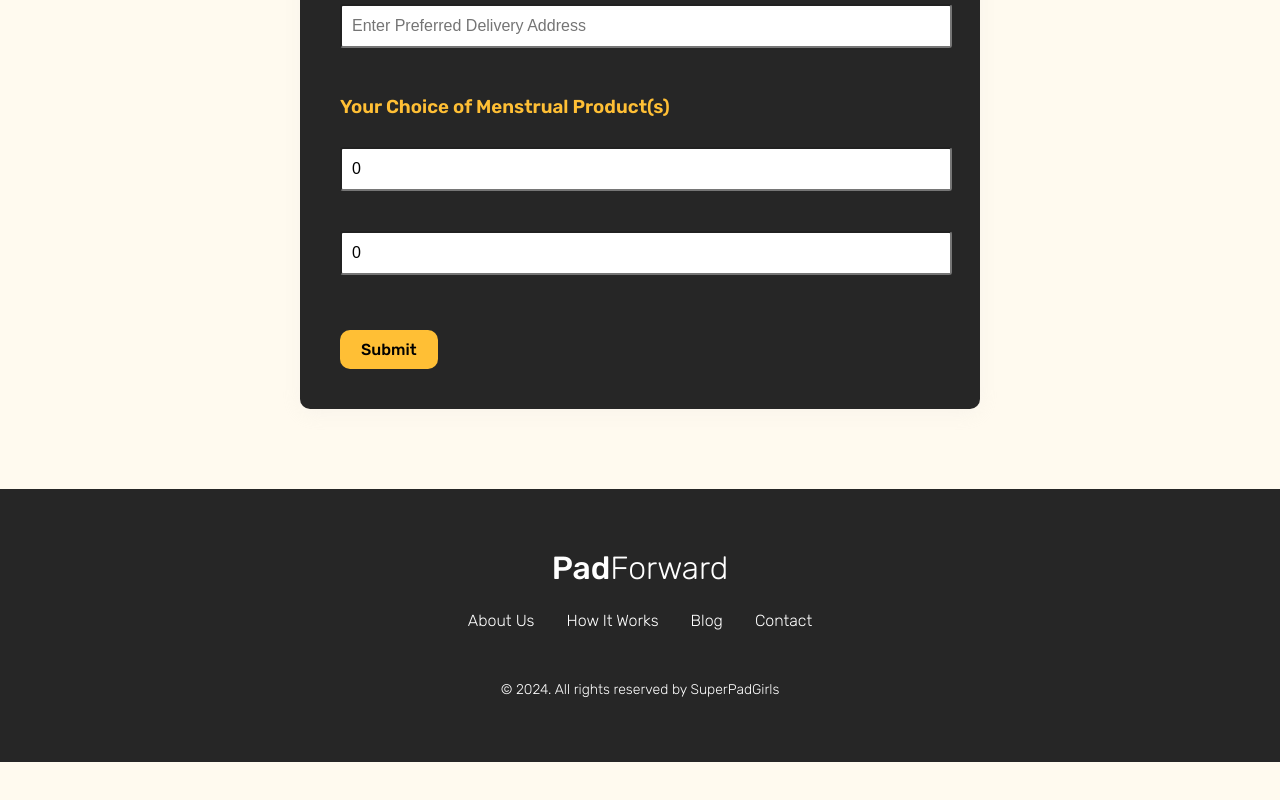
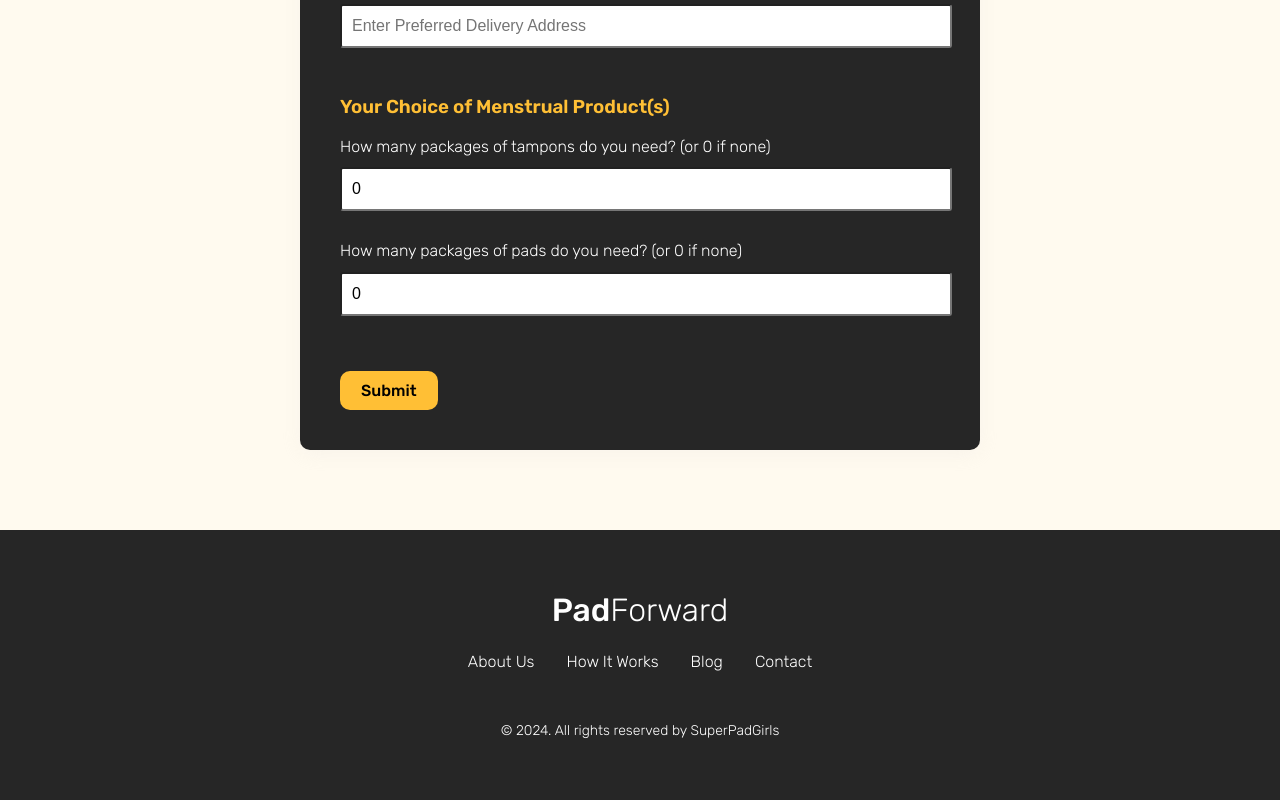
Before and after one commit to Super-Pad-Girls/Pad-Forward, a React (Vite) app in the folder client/: page /get-donation in a window 1280 px wide. Shown: the part 1937-2737 px from the top of the page. Before the commit the page ends 2699 px from the top, so only its background shows below. Built offline with nearby package versions, Linux system fonts and the light colour scheme.

Commit message:
Axios request handling updated

```diff
--- a/client/src/components/forms/DonationCardForm.jsx
+++ b/client/src/components/forms/DonationCardForm.jsx
@@ -23,8 +23,12 @@ const DonationCardForm = () => {
                     pad,
                 }
             );
-            clearData();
-            setIsSubmitted(true);
+            if (data.error) {
+                console.error("Error occured. Try again.");
+            } else {
+                clearData();
+                setIsSubmitted(true);
+            }
         } catch (err) {
             console.log("Recipient registration failed: ", err.response);
         }
@@ -87,30 +91,34 @@ const DonationCardForm = () => {
 
                     <h3>Your Choice of Menstrual Product(s)</h3>
                     <div className="col-md-6">
-                        {/* <label htmlFor="tampon">Preferred Type</label> */}
+                        <label htmlFor="tampon">
+                            How many packages of tampons do you need? (or 0 if
+                            none)
+                        </label>
                         <input
                             id="tampon"
                             type="number"
                             min="0"
                             max="50"
                             name="tampon"
-                            placeholder="Enter the number of tampons you need (or 0 if none)"
                             value={tampon}
-                            onChange={(e) => setTampon(e.target.value)}
+                            onChange={(e) => setTampon(Number(e.target.value))}
                             required
                         />
                     </div>
                     <div className="col-md-6">
-                        {/* <label htmlFor="pad">Preferred Type</label> */}
+                        <label htmlFor="pad">
+                            How many packages of pads do you need? (or 0 if
+                            none)
+                        </label>
                         <input
                             id="pad"
                             type="number"
                             min="0"
                             max="50"
                             name="pad"
-                            placeholder="Enter the number of pads you need (or 0 if none)"
                             value={pad}
-                            onChange={(e) => setPad(e.target.value)}
+                            onChange={(e) => setPad(Number(e.target.value))}
                             required
                         />
                     </div>
--- a/package.json
+++ /dev/null
@@ -1,5 +0,0 @@
-{
-  "dependencies": {
-    "react-router-hash-link": "^2.4.3"
-  }
-}
```
Also changed, not shown: 1 other file (tests, documents, lock files or other folders).
